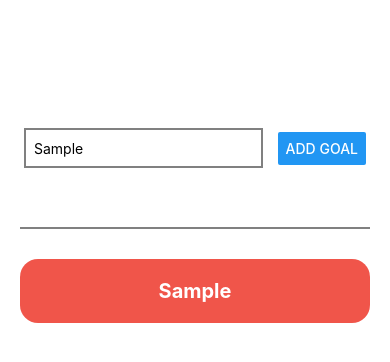
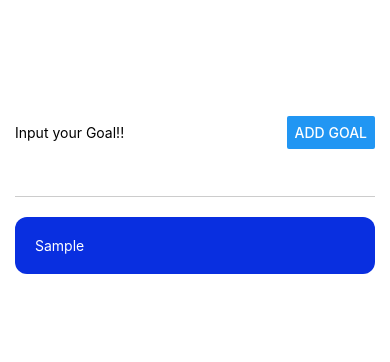
Before and after one commit to AlArcoMu/Goals_ReactNative_, a React Native app: screen / in a window 390 px wide. Both pictures are taken after typing "Sample" into the empty fields and a click on the button "ADD GOAL". Shown: the top 362 px of the page. Built offline with nearby package versions, Linux system fonts and the light colour scheme.

Commit message:
GoalInputCommit

```diff
--- a/App.js
+++ b/App.js
@@ -1,100 +1,63 @@
-/**
- * @fileoverview Main component of the application.
- * @author <AlArcoMU>
- */
+import { View, TextInput, Button, Text, StyleSheet, FlatList } from 'react-native';
+import { useState } from 'react';
+import GoalInput from './components/GoalInput';
 
-import { StyleSheet, Text, TextInput, View, Button,FlatList} from 'react-native';
-import { useState } from 'react';
 
-/**
- * Main component of the application.
- */
 export default function App() {
-  //Declaramos el hook de estado de componente "newGoal"
-  const [newGoal, setNewGoal] = useState("");
-  const [listGoals, setListGoals] = useState([]);
+  // declaramos el hook de estado de componente "newGoal"
+  const [myGoals, setMyGoals] = useState([]);
 
-  /**
-   * Event handler for when the user enters text into the text input field.
-   * @param {string} enteredText - The text that was entered into the text input field.
-   */
-  function textChangeHandler(enteredText) {
-    setNewGoal(enteredText);
-  }
-
-  /**
-   * Event handler for when the user presses the "Add Goal" button.
-   */
-  function addGoalHandler() {
-    setListGoals(myCurremtGoals => [...myCurremtGoals, newGoal]);
+  function addGoalHandler(newGoalText) {
+    setMyGoals(myCurrentGoals => [...myCurrentGoals,
+    {
+      id: Date.now(),
+      text: newGoalText,
+    }]);
   }
 
   return (
-    <View style={style.container}>
-      <View style={style.InputContainer}>
-        <TextInput
-          onChangeText={textChangeHandler}
-          style={style.TextInput}
-          placeholder='Input your Goal' />
-        <Button
-          title="Add Goal"
-          onPress={addGoalHandler} />
-      </View>
-      <View style={style.goalsContainer}>
+    <View style={styles.container}>
+      <GoalInput onNewGoal={addGoalHandler} />
+
+      <View style={styles.goalsContainer}>
         <FlatList
-        data={listGoals}
-        renderItem ={
-          ({item}) => (
-            <View style={style.goalCard} key={item}>
-              <Text style={style.goalText}>{item}</Text>
+          data={myGoals}
+          renderItem={(dataItem) => (
+            <View style={styles.goalItem} key={dataItem.item.id}>
+              <Text style={styles.goalText}>{dataItem.item.text}</Text>
             </View>
-          )}
+          )
+          }
         />
       </View>
     </View>
   );
 }
 
-/**
- * StyleSheet for the main component.
- */
-const style = StyleSheet.create({
+const styles = new StyleSheet.create({
   container: {
     flex: 1,
     paddingTop: 70,
-    paddingHorizontal: 20,
+    paddingHorizontal: 15
   },
-  InputContainer: {
-    flex: 1,
-    flexDirection: 'row',
-    justifyContent: 'space-between',
-    marginBottom: 20,
-    borderBottomWidth: 2,
-    alignItems: 'center',
-    borderBottomColor: "grey",
-    padding: 4,
-  },
-  TextInput: {
-    borderColor: "grey",
-    borderWidth: 2,
-    padding: 8,
+  textInput: {
+    borderColor: "#CCCCCC",
+    borderWidth: 1,
     width: "70%",
-    height: 40,
+    padding: 10
   },
   goalsContainer: {
-    flex: 4,
+    flex: 5,
   },
-  goalCard:{
-    padding:20,
-    backgroundColor: "#f0554a",
-    marginTop: 10,
+  goalItem: {
+    padding: 20,
+    backgroundColor: "#092FE0",
     marginBottom: 10,
-    borderRadius: 18,
+    borderRadius: 12,
   },
-  goalText:{
-    color: "white",
-    fontWeight: "bold",
-    fontSize: 20,
-    textAlign: 'center',
+  goalText: {
+    color: "white"
   }
-});
+
+
+})
--- /dev/null
+++ b/components/GoalInput.js
@@ -0,0 +1,44 @@
+import { useState } from 'react';
+import { View, TextInput, StyleSheet, Button } from 'react-native';
+
+export default function GoalInput({ onNewGoal }) {
+  const [newGoal, setNewGoal] = useState("");
+
+  function textChangeHandler(enteredText) {
+    setNewGoal(enteredText);
+  }
+
+  function onPressHandler() {
+    if (newGoal) {
+      onNewGoal(newGoal)
+    }
+    setNewGoal("");
+  }
+
+  return (
+    <View style={styles.inputContainer}>
+      <TextInput
+        onChangeText={textChangeHandler}
+        style={styles.textInput}
+        value={newGoal}
+        placeholder='Input your Goal!!'
+      />
+      <Button
+        title='Add Goal'
+        onPress={onPressHandler}
+      />
+    </View>
+  )
+}
+
+const styles = new StyleSheet.create({
+  inputContainer: {
+    flex: 1,
+    flexDirection: "row",
+    justifyContent: "space-between",
+    marginBottom: 20,
+    borderBottomWidth: 1,
+    borderBottomColor: "#CCCCCC",
+    alignItems: 'center'
+  }
+})
```
